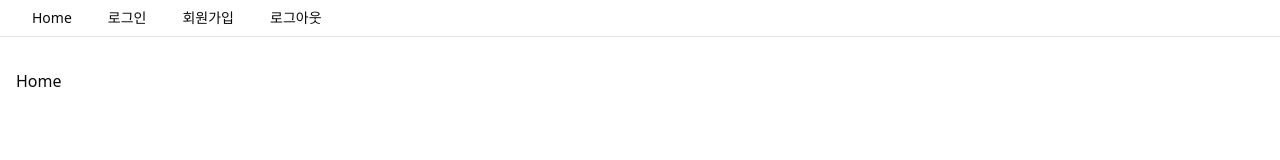
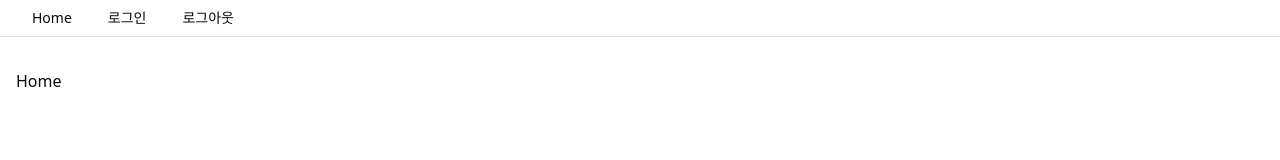
Before and after one commit to woo-woong/miracle_discord_fe, a React (Vite) app: page / in a window 1280 px wide. Shown: the top 160 px of the page. Built offline with nearby package versions, Linux system fonts and the light colour scheme.

Commit message:
style: 회원가입 nav 삭제

```diff
--- a/src/layouts/RootLayout.tsx
+++ b/src/layouts/RootLayout.tsx
@@ -31,12 +31,6 @@ export const RootLayout = ({ children }: RootLayoutProps) => {
 
               <NavigationMenuItem>
                 <NavigationMenuLink asChild className={navigationMenuTriggerStyle()}>
-                  <Link to='/signup'>회원가입</Link>
-                </NavigationMenuLink>
-              </NavigationMenuItem>
-
-              <NavigationMenuItem>
-                <NavigationMenuLink asChild className={navigationMenuTriggerStyle()}>
                   <Link to='/logout'>로그아웃</Link>
                 </NavigationMenuLink>
               </NavigationMenuItem>
```
